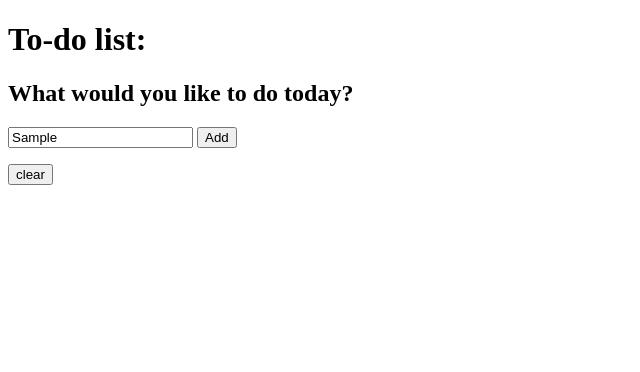
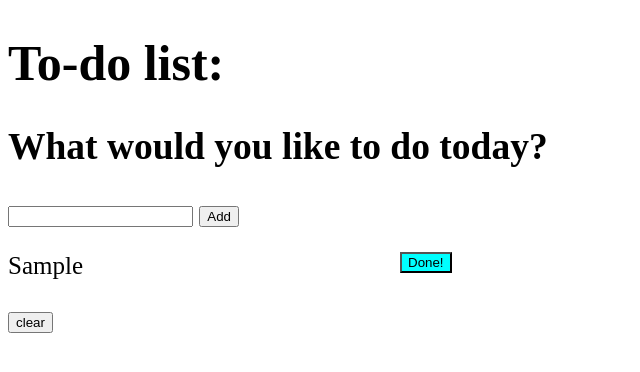
Before and after one commit to MarkusAP98/LearnJS, a browser extension: page to-do-list/tdo.html in a window 1280 px wide. Both pictures are taken after typing "Sample" into the empty fields and a click on the button "Add". Shown: the whole page, without its empty margins (0-640 px from the left). Drawn offline with Linux system fonts and the light colour scheme.

Commit message:
got the to-do list updated!

```diff
--- a/random quote generator/style.css
+++ b/random quote generator/style.css
@@ -0,0 +1,10 @@
+body{
+    text-align: center;
+    font-family: 'Franklin Gothic Medium', 'Arial Narrow', Arial, sans-serif;
+    font-size: 25px;
+    position: relative;
+    top: 50%;
+}
+button {
+    font-size: 30px;
+}
--- a/to-do-list/tdo.css
+++ b/to-do-list/tdo.css
@@ -0,0 +1,9 @@
+body {
+    font-size: 25px;
+}
+
+.doneBtn {
+    background-color: aqua;
+    position: absolute;
+    left: 400px;
+}
--- a/to-do-list/tdo.js
+++ b/to-do-list/tdo.js
@@ -1,11 +1,20 @@
-var userInput = document.getElementById('userInput').value;
-const addBtn = document.getElementById('add-btn')
-const para = document.createElement('p')
+const myDivList = document.getElementById('myDiv-list')
+  // get the input
+  let userInput = document.getElementById('userInput')
 
 
-
-function add() {
-  console.log(userInput);
-  para.textContent = userInput
-  document.body.querySelector('#myDiv-list').appendChild(para)
+  // this function user can add what they want to do into the list
+  function add() {
+    // crates new 'p' element
+  const para = document.createElement('p')
+    //crates a button and set the value to done
+  const doneBtn = document.createElement('button')
+  doneBtn.textContent = 'Done!'
+  doneBtn.className = 'doneBtn'
+  // set the userInput value to paratextContent
+  para.textContent = userInput.value
+  // making the new 'p' content
+  myDivList.appendChild(para)
+  para.appendChild(doneBtn)
+  userInput.value = ''
 }
```
Also changed, not shown: random quote generator/index.html (+2 -1 lines).
